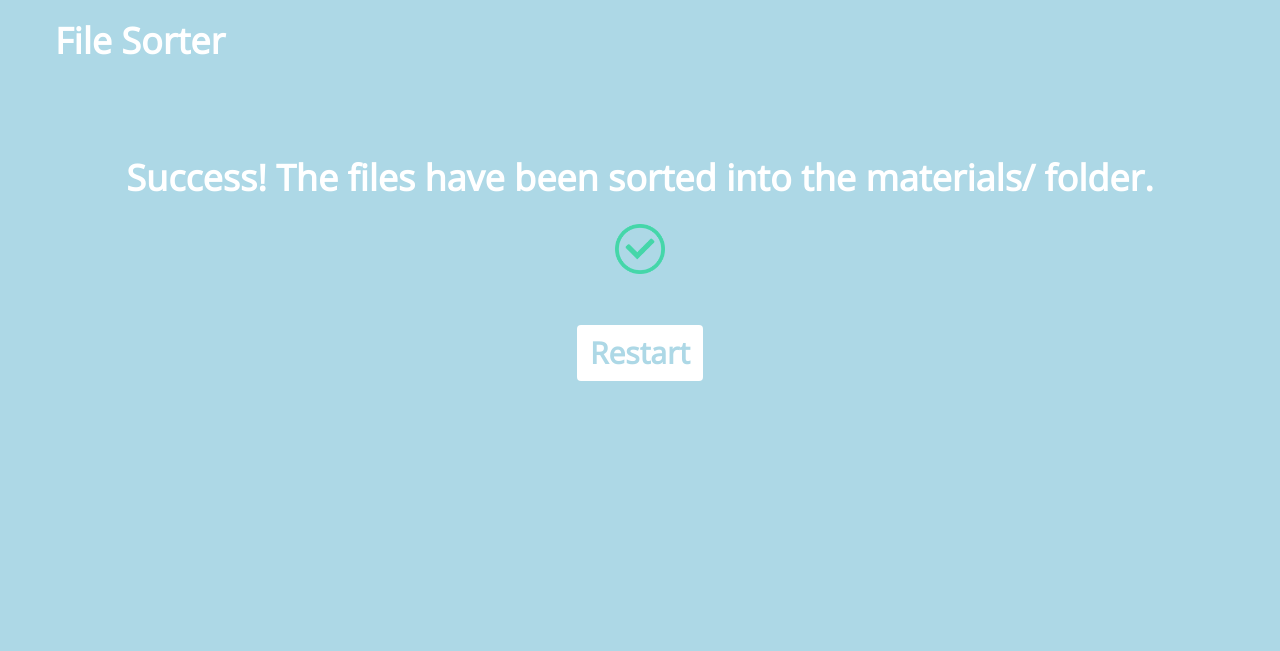
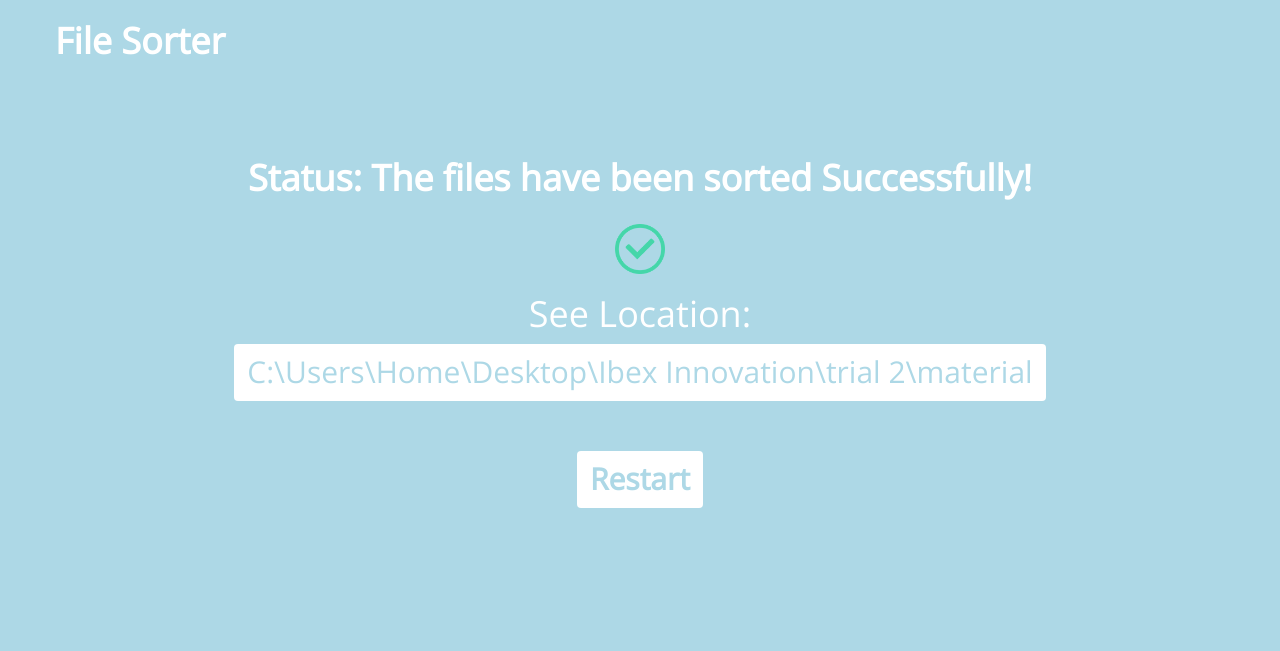
Before and after one commit to Tahfimul/CNC-File-Sorter-Flask-HTML, a Flask app: template templates/success.html in a window 1280 px wide. Shown: the part 199-850 px from the top of the page. Run offline with Flask 2, Linux system fonts and the light colour scheme; the template is opened without the code that fills it, so the values that code supplies are empty; some libraries are stand-ins or nearby versions.

Commit message:
Updated success.html page

```diff
--- a/templates/success.html
+++ b/templates/success.html
@@ -28,11 +28,12 @@
 		  <div class="logo">
           <img src="../static/IMG/logo.png" alt="logo" width="150">
           <h1><strong>File Sorter</strong></h1>
-    	</div>
+    	</div> <br><br><br><br>
+		  <center><h1 id="succTitle"><strong>Status: The files have been sorted Successfully!</strong></h1><br>
+      <img id='successIcn' src='../static/IMG/success.png' width='50'>
+      <h1 id="locationTitle">See Location:</h1>
+      <button id="locationBtn" class="btn">C:\Users\Home\Desktop\Ibex Innovation\trial 2\material</button>
       <br><br><br><br>
-		  <center><h1 id="succTitle"><strong>Success! The files have been sorted into the materials/ folder.</strong></h1>
-          <br><img id='successIcn' src='../static/IMG/success.png' width='50'><br><br>
-          <br><br>
       <a href="http://localhost:69/"><button id="restartBtn" class="btn"><strong>Restart</strong></button></a></center>
 	 </div>
   </div>
```
Lines whose indentation alone changed are shown as unchanged.
